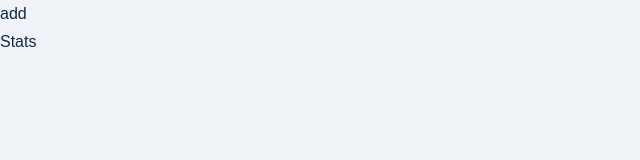
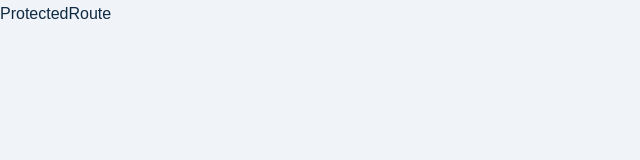
Before and after one commit to mraltun/mern-fs-jobify-project, a React (Create React App) app in the folder client/: page / in a window 1280 px wide. Shown: the top 160 px of the page, without its empty margins (0-640 px from the left). Built offline with nearby package versions, Linux system fonts and the light colour scheme; sample sign-in values are in the browser's storage.

Commit message:
Added protected routes and wrapped SharedLayout

```diff
--- a/client/src/App.jsx
+++ b/client/src/App.jsx
@@ -1,7 +1,7 @@
 import React from "react";
 import { BrowserRouter, Routes, Route } from "react-router-dom";
 // Import pages
-import { Register, Landing, Error } from "./pages";
+import { Register, Landing, Error, ProtectedRoute } from "./pages";
 // Import dashboard pages
 import {
   AddJob,
@@ -15,7 +15,16 @@ const App = () => {
   return (
     <BrowserRouter>
       <Routes>
-        <Route path='/' element={<SharedLayout />}>
+        {/* Check if the user is logged in to show SharedLayout */}
+        <Route
+          path='/'
+          element={
+            <ProtectedRoute>
+              <SharedLayout />
+            </ProtectedRoute>
+          }
+        >
+          {/* Routes for  "/dashboard", the index is Stats page */}
           <Route index element={<Stats />} />
           <Route path='all-jobs' element={<AllJobs />}></Route>
           <Route path='add-job' element={<AddJob />}></Route>
--- a/client/src/context/appContext.js
+++ b/client/src/context/appContext.js
@@ -89,7 +89,7 @@ const AppProvider = ({ children }) => {
   );
 };
 
-// Make a hook to avoid importing useContext and AppContext to every component to have access to value props. Needs to start with "use" to useContext inside.
+// Make a hook to avoid importing useContext and AppContext to every component to have access to value props. Needs to start with "use" to useContext hook inside.
 export const useAppContext = () => {
   return useContext(AppContext);
 };
--- /dev/null
+++ b/client/src/pages/ProtectedRoute.jsx
@@ -0,0 +1,15 @@
+import React from "react";
+import { Navigate } from "react-router-dom";
+import { useAppContext } from "../context/appContext";
+
+const ProtectedRoute = ({ children }) => {
+  // Get the user from context
+  const { user } = useAppContext();
+  // If user not logged in go to landing page
+  if (!user) {
+    return <Navigate to='/landing' />;
+  }
+  return <div>ProtectedRoute</div>;
+};
+
+export default ProtectedRoute;
--- a/client/src/pages/dashboard/SharedLayout.jsx
+++ b/client/src/pages/dashboard/SharedLayout.jsx
@@ -1,4 +1,5 @@
 import React from "react";
+// Render for the all child and sub components
 import { Outlet } from "react-router-dom";
 import Wrapper from "../../assets/wrappers/SharedLayout";
 
--- a/client/src/pages/index.jsx
+++ b/client/src/pages/index.jsx
@@ -3,5 +3,6 @@
 import Landing from "./Landing";
 import Register from "./Register";
 import Error from "./Error";
+import ProtectedRoute from "./ProtectedRoute";
 
-export { Error, Landing, Register };
+export { Error, Landing, Register, ProtectedRoute };
```
